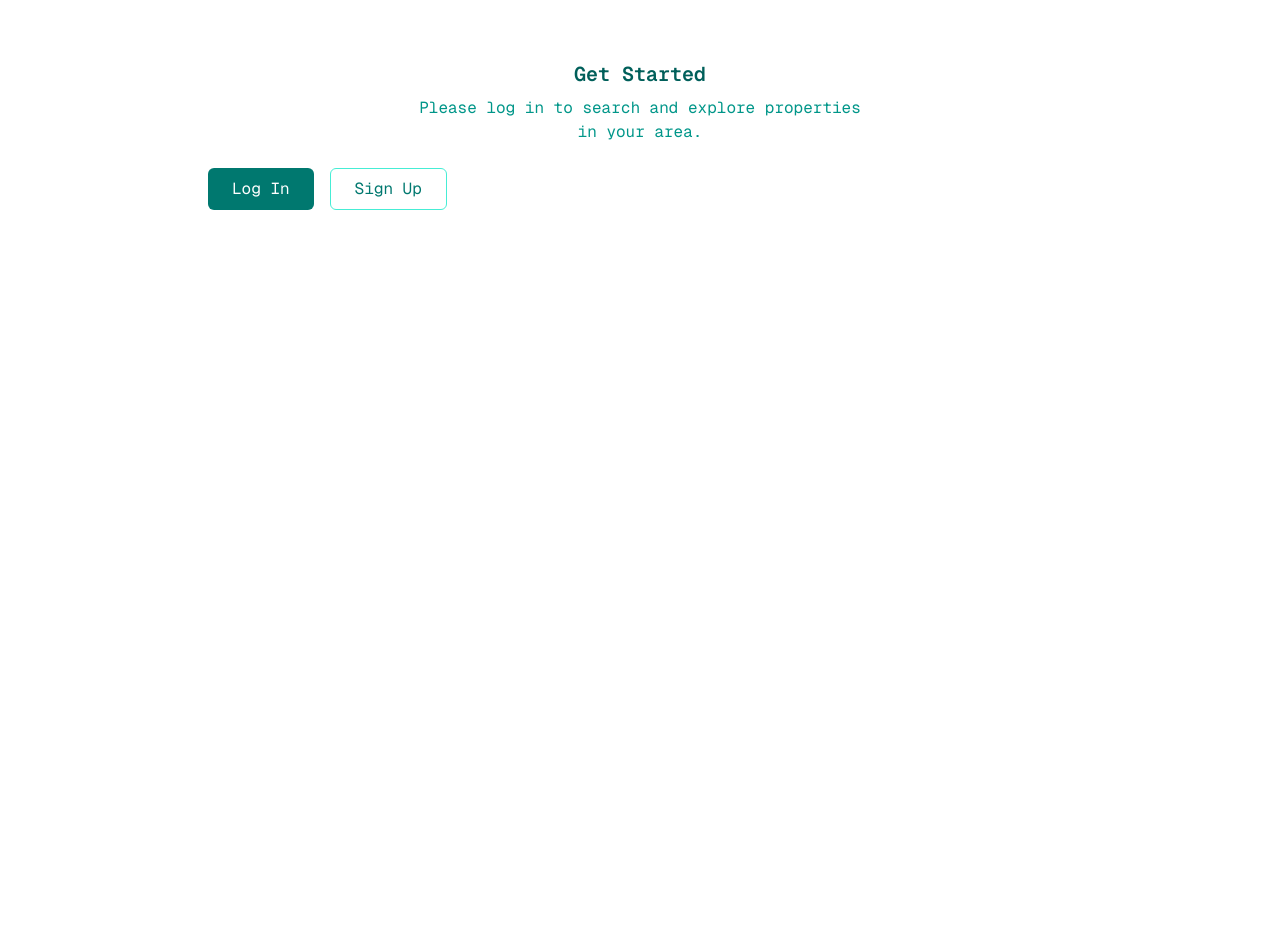
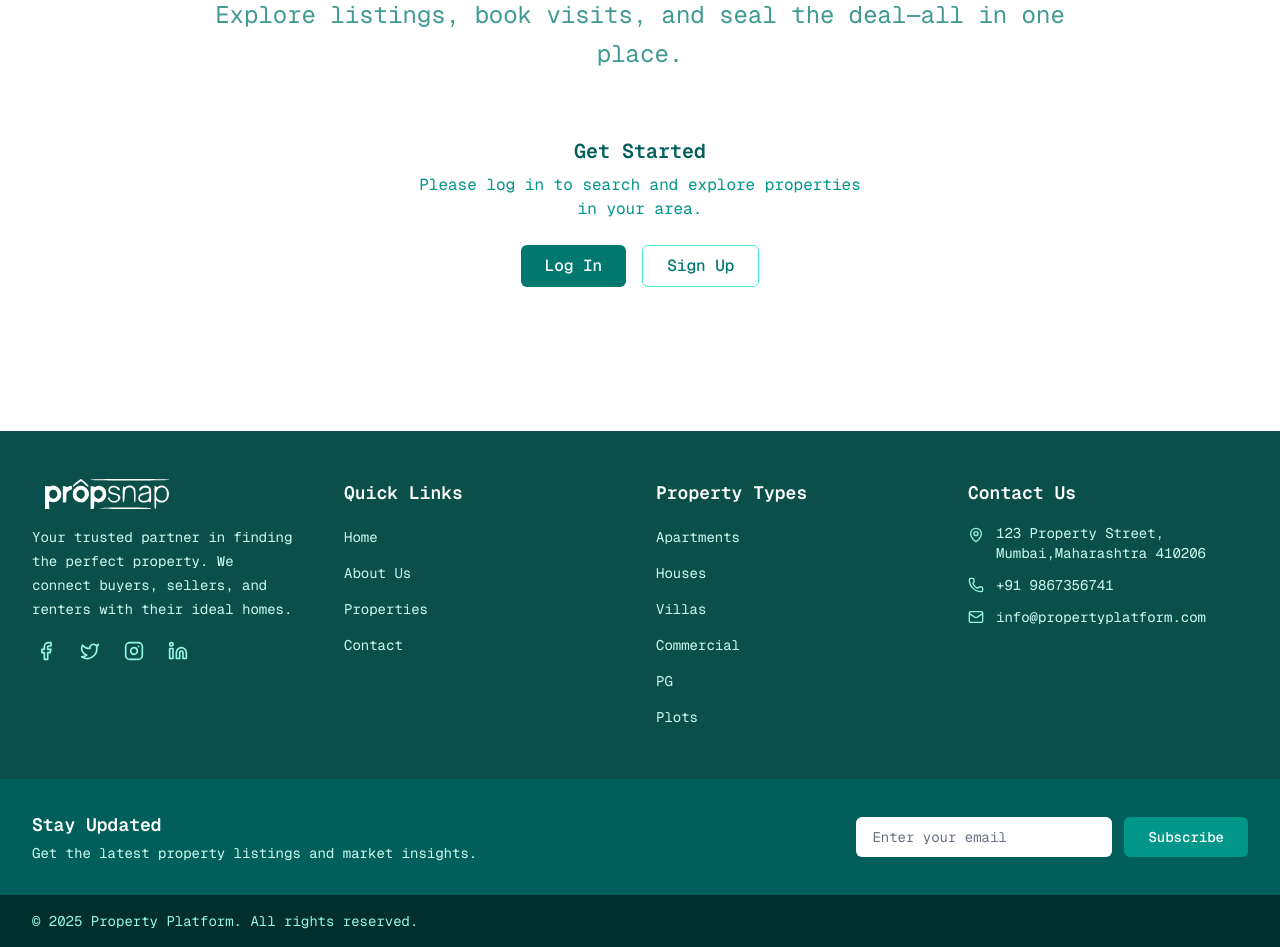
Before and after one commit to lightyear256/PropSnap, a Next.js app in the folder propSnap/: page / in a window 1280 px wide. Shown: the part 340-1287 px from the top of the page. Before the commit the page ends 900 px from the top, so only its background shows below. Built offline with nearby package versions, Linux system fonts and the light colour scheme.

Commit message:
some minor fixes

```diff
--- a/propSnap/src/app/components/Footer.tsx
+++ b/propSnap/src/app/components/Footer.tsx
@@ -12,8 +12,6 @@ export function Footer() {
         { name: 'About Us', href: '/about' },
         { name: 'Properties', href: '/search' },
         { name: 'Contact', href: '/contact' },
-        { name: 'Privacy Policy', href: '/privacy' },
-        { name: 'Terms of Service', href: '/terms' }
     ];
 
     const propertyTypes = [
@@ -21,7 +19,7 @@ export function Footer() {
         { name: 'Houses', href: '/search?propertyType=HOUSE' },
         { name: 'Villas', href: '/search?propertyType=VILLA' },
         { name: 'Commercial', href: '/search?propertyType=COMMERCIAL' },
-        { name: 'PG/Hostels', href: '/search?propertyType=PG' },
+        { name: 'PG', href: '/search?propertyType=PG' },
         { name: 'Plots', href: '/search?propertyType=PLOT' }
     ];
 
@@ -34,46 +32,43 @@ export function Footer() {
 
     return (
         <footer className="bg-teal-900 text-white">
-            {/* Main Footer Content */}
-            <div className="max-w-7xl mx-auto px-4 sm:px-6 lg:px-8 py-12">
-                <div className="grid grid-cols-1 md:grid-cols-2 lg:grid-cols-4 gap-8">
-                    {/* Company Info */}
-                    <div className="space-y-4">
+            <div className="max-w-7xl mx-auto px-4 sm:px-6 lg:px-8 py-8 sm:py-12">
+                <div className="grid grid-cols-1 sm:grid-cols-2 lg:grid-cols-4 gap-6 sm:gap-8">
+                    <div className="space-y-3 sm:space-y-4 sm:col-span-2 lg:col-span-1">
                         <div className="flex-shrink-0">
                             <Image
                                 src="/assets/logo.svg"
                                 alt="Logo"
-                                width={150}
-                                height={30}
-                                className="brightness-0 invert"
+                                width={120}
+                                height={24}
+                                className="brightness-0 invert sm:w-[150px] sm:h-[30px]"
                             />
                         </div>
-                        <p className="text-teal-100 text-sm leading-6">
-                            Your trusted partner in finding the perfect property. We connect buyers, sellers, and renters with their ideal homes and investment opportunities.
+                        <p className="text-teal-100 text-xs sm:text-sm leading-5 sm:leading-6 pr-0 sm:pr-4">
+                            Your trusted partner in finding the perfect property. We connect buyers, sellers, and renters with their ideal homes.
                         </p>
-                        <div className="flex space-x-4">
+                        <div className="flex space-x-3 sm:space-x-4">
                             {socialLinks.map((social) => (
                                 <a
                                     key={social.name}
                                     href={social.href}
-                                    className="text-teal-200 hover:text-white transition-colors duration-200"
+                                    className="text-teal-200 hover:text-white transition-colors duration-200 p-1"
                                     aria-label={social.name}
                                 >
-                                    <social.icon size={20} />
+                                    <social.icon size={18} className="sm:w-5 sm:h-5" />
                                 </a>
                             ))}
                         </div>
                     </div>
 
-                    {/* Quick Links */}
-                    <div>
-                        <h3 className="text-lg font-semibold mb-4">Quick Links</h3>
-                        <ul className="space-y-2">
+                    <div className="space-y-3 sm:space-y-4">
+                        <h3 className="text-base sm:text-lg font-semibold">Quick Links</h3>
+                        <ul className="space-y-1.5 sm:space-y-2">
                             {quickLinks.map((link) => (
                                 <li key={link.name}>
                                     <Link
                                         href={link.href}
-                                        className="text-teal-100 hover:text-white transition-colors duration-200 text-sm"
+                                        className="text-teal-100 hover:text-white transition-colors duration-200 text-xs sm:text-sm block py-1"
                                     >
                                         {link.name}
                                     </Link>
@@ -82,15 +77,14 @@ export function Footer() {
                         </ul>
                     </div>
 
-                    {/* Property Types */}
-                    <div>
-                        <h3 className="text-lg font-semibold mb-4">Property Types</h3>
-                        <ul className="space-y-2">
+                    <div className="space-y-3 sm:space-y-4">
+                        <h3 className="text-base sm:text-lg font-semibold">Property Types</h3>
+                        <ul className="space-y-1.5 sm:space-y-2">
                             {propertyTypes.map((type) => (
                                 <li key={type.name}>
                                     <Link
                                         href={type.href}
-                                        className="text-teal-100 hover:text-white transition-colors duration-200 text-sm"
+                                        className="text-teal-100 hover:text-white transition-colors duration-200 text-xs sm:text-sm block py-1"
                                     >
                                         {type.name}
                                     </Link>
@@ -99,31 +93,30 @@ export function Footer() {
                         </ul>
                     </div>
 
-                    {/* Contact Info */}
-                    <div>
-                        <h3 className="text-lg font-semibold mb-4">Contact Us</h3>
-                        <div className="space-y-3">
-                            <div className="flex items-start space-x-3">
-                                <MapPin size={16} className="text-teal-200 mt-1 flex-shrink-0" />
-                                <span className="text-teal-100 text-sm">
+                    <div className="space-y-3 sm:space-y-4 sm:col-span-2 lg:col-span-1">
+                        <h3 className="text-base sm:text-lg font-semibold">Contact Us</h3>
+                        <div className="space-y-2.5 sm:space-y-3">
+                            <div className="flex items-start space-x-2 sm:space-x-3">
+                                <MapPin size={14} className="text-teal-200 mt-0.5 sm:mt-1 flex-shrink-0 sm:w-4 sm:h-4" />
+                                <span className="text-teal-100 text-xs sm:text-sm leading-4 sm:leading-5">
                                     123 Property Street,<br />
-                                    Hubballi, Karnataka 580029
+                                    Mumbai,Maharashtra 410206
                                 </span>
                             </div>
-                            <div className="flex items-center space-x-3">
-                                <Phone size={16} className="text-teal-200 flex-shrink-0" />
+                            <div className="flex items-center space-x-2 sm:space-x-3">
+                                <Phone size={14} className="text-teal-200 flex-shrink-0 sm:w-4 sm:h-4" />
                                 <a
-                                    href="tel:+919876543210"
-                                    className="text-teal-100 hover:text-white transition-colors duration-200 text-sm"
+                                    href="tel:+919867356741"
+                                    className="text-teal-100 hover:text-white transition-colors duration-200 text-xs sm:text-sm"
                                 >
-                                    +91 98765 43210
+                                    +91 9867356741
                                 </a>
                             </div>
-                            <div className="flex items-center space-x-3">
-                                <Mail size={16} className="text-teal-200 flex-shrink-0" />
+                            <div className="flex items-center space-x-2 sm:space-x-3">
+                                <Mail size={14} className="text-teal-200 flex-shrink-0 sm:w-4 sm:h-4" />
                                 <a
                                     href="mailto:info@propertyplatform.com"
-                                    className="text-teal-100 hover:text-white transition-colors duration-200 text-sm"
+                                    className="text-teal-100 hover:text-white transition-colors duration-200 text-xs sm:text-sm break-all"
                                 >
                                     info@propertyplatform.com
                                 </a>
@@ -133,21 +126,20 @@ export function Footer() {
                 </div>
             </div>
 
-            {/* Newsletter Section */}
             <div className="bg-teal-800">
-                <div className="max-w-7xl mx-auto px-4 sm:px-6 lg:px-8 py-8">
-                    <div className="flex flex-col md:flex-row items-center justify-between space-y-4 md:space-y-0">
-                        <div>
-                            <h3 className="text-lg font-semibold text-white mb-1">Stay Updated</h3>
-                            <p className="text-teal-100 text-sm">Get the latest property listings and market insights.</p>
+                <div className="max-w-7xl mx-auto px-4 sm:px-6 lg:px-8 py-6 sm:py-8">
+                    <div className="flex flex-col md:flex-row md:items-center md:justify-between space-y-4 md:space-y-0">
+                        <div className="text-center md:text-left">
+                            <h3 className="text-base sm:text-lg font-semibold text-white mb-1">Stay Updated</h3>
+                            <p className="text-teal-100 text-xs sm:text-sm">Get the latest property listings and market insights.</p>
                         </div>
-                        <div className="flex flex-col sm:flex-row gap-3 w-full md:w-auto">
+                        <div className="flex flex-col sm:flex-row gap-2 sm:gap-3 w-full md:w-auto">
                             <input
                                 type="email"
                                 placeholder="Enter your email"
-                                className="px-4 py-2 rounded-md bg-white text-gray-900 placeholder-gray-500 focus:outline-none focus:ring-2 focus:ring-teal-300 w-full sm:w-64"
+                                className="px-3 py-2 sm:px-4 sm:py-2.5 rounded-md bg-white text-gray-900 placeholder-gray-500 focus:outline-none focus:ring-2 focus:ring-teal-300 w-full sm:w-56 md:w-64 text-sm"
                             />
-                            <button className="px-6 py-2 bg-teal-600 hover:bg-teal-700 text-white rounded-md transition-colors duration-200 whitespace-nowrap">
+                            <button className="px-4 py-2 sm:px-6 sm:py-2.5 bg-teal-600 hover:bg-teal-700 text-white rounded-md transition-colors duration-200 whitespace-nowrap text-sm font-medium">
                                 Subscribe
                             </button>
                         </div>
@@ -155,27 +147,13 @@ export function Footer() {
                 </div>
             </div>
 
-            {/* Bottom Bar */}
             <div className="bg-teal-950">
-                <div className="max-w-7xl mx-auto px-4 sm:px-6 lg:px-8 py-4">
+                <div className="max-w-7xl mx-auto px-4 sm:px-6 lg:px-8 py-3 sm:py-4">
                     <div className="flex flex-col sm:flex-row items-center justify-between space-y-2 sm:space-y-0">
-                        <p className="text-teal-200 text-sm">
+                        <p className="text-teal-200 text-xs sm:text-sm text-center sm:text-left">
                             © {currentYear} Property Platform. All rights reserved.
                         </p>
-                        <div className="flex space-x-6">
-                            <Link
-                                href="/privacy"
-                                className="text-teal-200 hover:text-white transition-colors duration-200 text-sm"
-                            >
-                                Privacy Policy
-                            </Link>
-                            <Link
-                                href="/terms"
-                                className="text-teal-200 hover:text-white transition-colors duration-200 text-sm"
-                            >
-                                Terms of Service
-                            </Link>
-                        </div>
+
                     </div>
                 </div>
             </div>
--- a/propSnap/src/app/components/SearchBox.tsx
+++ b/propSnap/src/app/components/SearchBox.tsx
@@ -4,6 +4,7 @@ import { useState, useEffect, useCallback } from "react";
 import { useRouter } from "next/navigation";
 import axios from "axios";
 import { Search } from "lucide-react";
+import { Button } from "./Buttons";
 
 interface City {
   id: string;
@@ -214,24 +215,26 @@ export function SearchBox() {
 
   if (!isLoggedIn) {
     return (
-      <div className="flex flex-col items-center justify-center py-8 sm:py-12 text-center px-4">
+      <div className="flex flex-col items-center justify-center  text-center px-4">
         <h3 className="text-lg sm:text-xl font-semibold text-teal-800 mb-2">Get Started</h3>
         <p className="text-sm sm:text-base text-teal-600 mb-4 sm:mb-6 max-w-md">
           Please log in to search and explore properties in your area.
         </p>
-        <div className="flex flex-col sm:flex-row gap-3 sm:gap-4 w-full max-w-xs sm:max-w-none">
-          <button
+        <div className="flex flex- justify-center sm:flex-row gap-3 sm:gap-4 w-full max-w-xs sm:max-w-none">
+          <Button
+          variant="secondary"
             onClick={() => router.push('/auth/login')}
             className="bg-teal-700 text-white px-4 sm:px-6 py-2 rounded-md hover:bg-teal-800 transition-colors text-sm sm:text-base"
           >
             Log In
-          </button>
-          <button
+          </Button>
+          <Button
+            variant="primary"
             onClick={() => router.push('/auth/register')}
             className="bg-white text-teal-700 border border-teal-300 px-4 sm:px-6 py-2 rounded-md hover:bg-teal-50 transition-colors text-sm sm:text-base"
           >
             Sign Up
-          </button>
+          </Button>
         </div>
       </div>
     );
--- a/propSnap/src/app/page.tsx
+++ b/propSnap/src/app/page.tsx
@@ -1,17 +1,32 @@
+import { Footer } from './components/Footer';
 import { SearchBox } from './components/SearchBox';
 
 export default function Home() {
   return (
-    <div className="w-full min-h-screen flex flex-col items-center justify-start gap-y-3 sm:gap-y-4 md:gap-y-5 p-4 sm:p-6 md:p-8 lg:p-10 bg-white pt-8 sm:pt-12 md:pt-16 lg:pt-20 xl:pt-25 mt-25">
-      <div className="text-2xl sm:text-3xl md:text-4xl lg:text-5xl text-teal-700 font-mono font-bold text-center px-2">
-        Welcome To Propsnap,
+    <div className="w-full min-h-screen bg-white mt-25">
+      <div className="flex flex-col items-center justify-center px-4 sm:px-6 md:px-8 pt-16 sm:pt-20 md:pt-24 lg:pt-28 xl:pt-32 pb-8 sm:pb-12 md:pb-16">
+
+        <div className="text-center mb-4 sm:mb-6 md:mb-8">
+          <h1 className="text-2xl sm:text-3xl md:text-4xl lg:text-5xl xl:text-6xl text-teal-700 font-mono font-bold leading-tight px-2">
+            Welcome To Propsnap
+          </h1>
+        </div>
+
+        <div className="text-center mb-8 sm:mb-10 md:mb-12 lg:mb-16">
+          <p className="text-sm sm:text-base md:text-lg lg:text-xl xl:text-2xl text-teal-700/75 font-mono px-4 max-w-2xl sm:max-w-3xl lg:max-w-4xl mx-auto leading-relaxed">
+            Explore listings, book visits, and seal the deal—all in one place.
+          </p>
+        </div>
+
+        <div className="w-full max-w-xs sm:max-w-md md:max-w-2xl lg:max-w-4xl xl:max-w-5xl px-4 sm:px-0">
+          <SearchBox />
+        </div>
+
       </div>
-      <div className="text-sm sm:text-base md:text-lg lg:text-xl xl:text-2xl text-teal-700/75 font-mono text-center px-4 max-w-4xl">
-        Explore listings, book visits, and seal the deal—all in one place.
-      </div>
-      <div className="flex flex-col w-full max-w-4xl">
-        <SearchBox/>
-      </div>
+
+      <div className="min-h-[20vh] sm:min-h-[10vh]"></div>
+
+      <Footer />
     </div>
   );
 }
```
Also changed, not shown: 3 other files (tests, documents, lock files or other folders).
